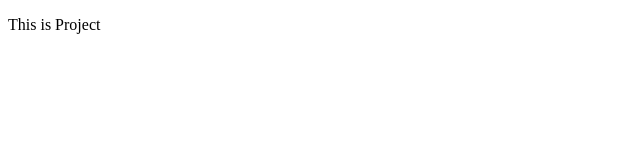
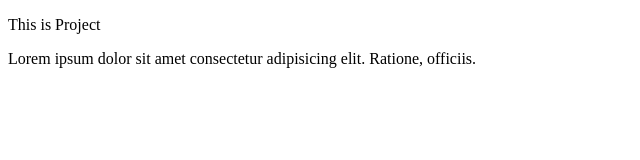
Before and after one commit to Emon6017/First-project, a plain HTML site: page Index.html in a window 1280 px wide. Shown: the whole page, without its empty margins (0-640 px from the left). Drawn offline with Linux system fonts and the light colour scheme.

Commit message:
first commit

```diff
--- a/Index.html
+++ b/Index.html
@@ -7,5 +7,6 @@
 </head>
 <body>
     <p>This is Project</p>
+    <P>Lorem ipsum dolor sit amet consectetur adipisicing elit. Ratione, officiis.</P>
 </body>
 </html>
```
